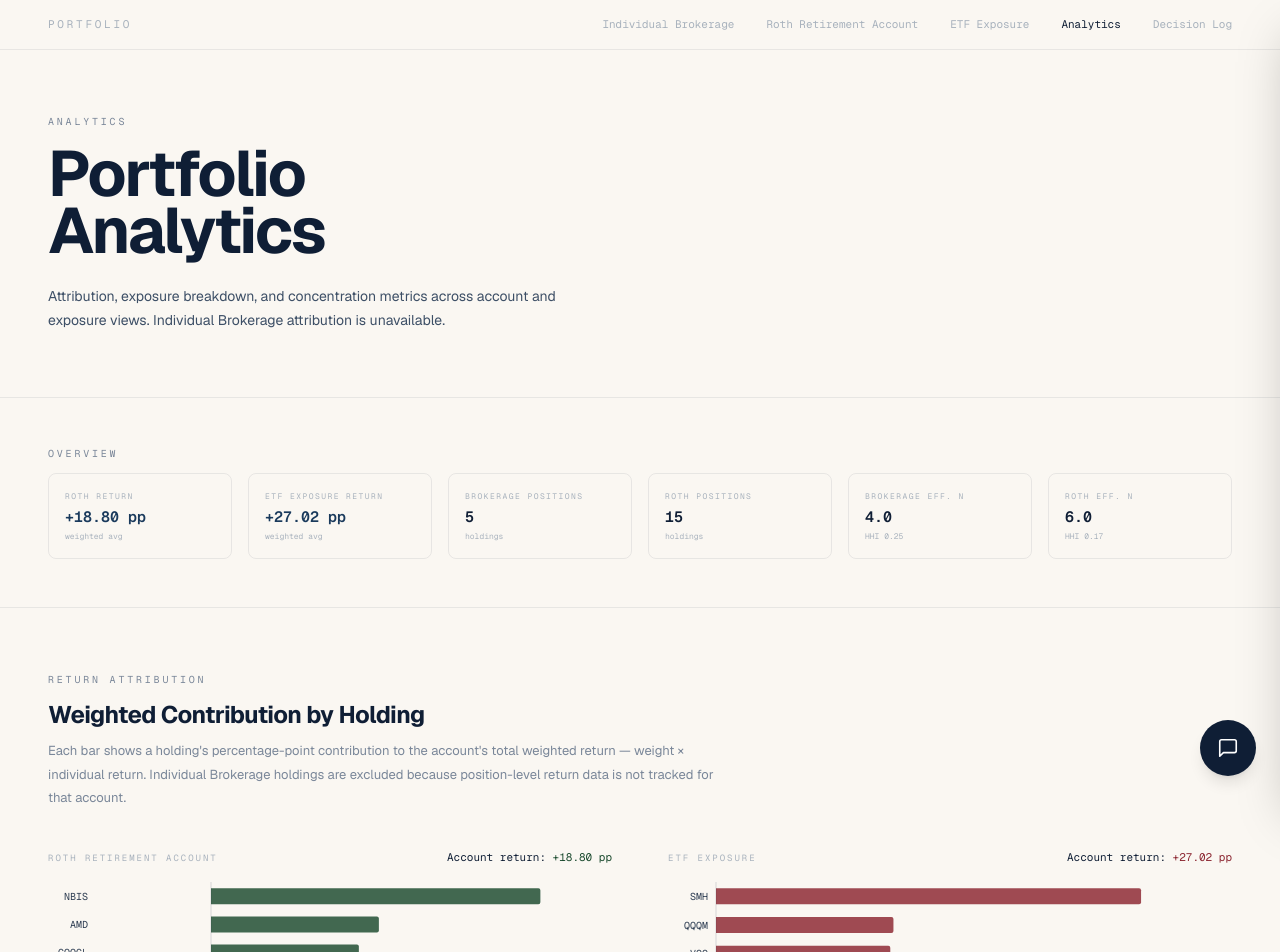
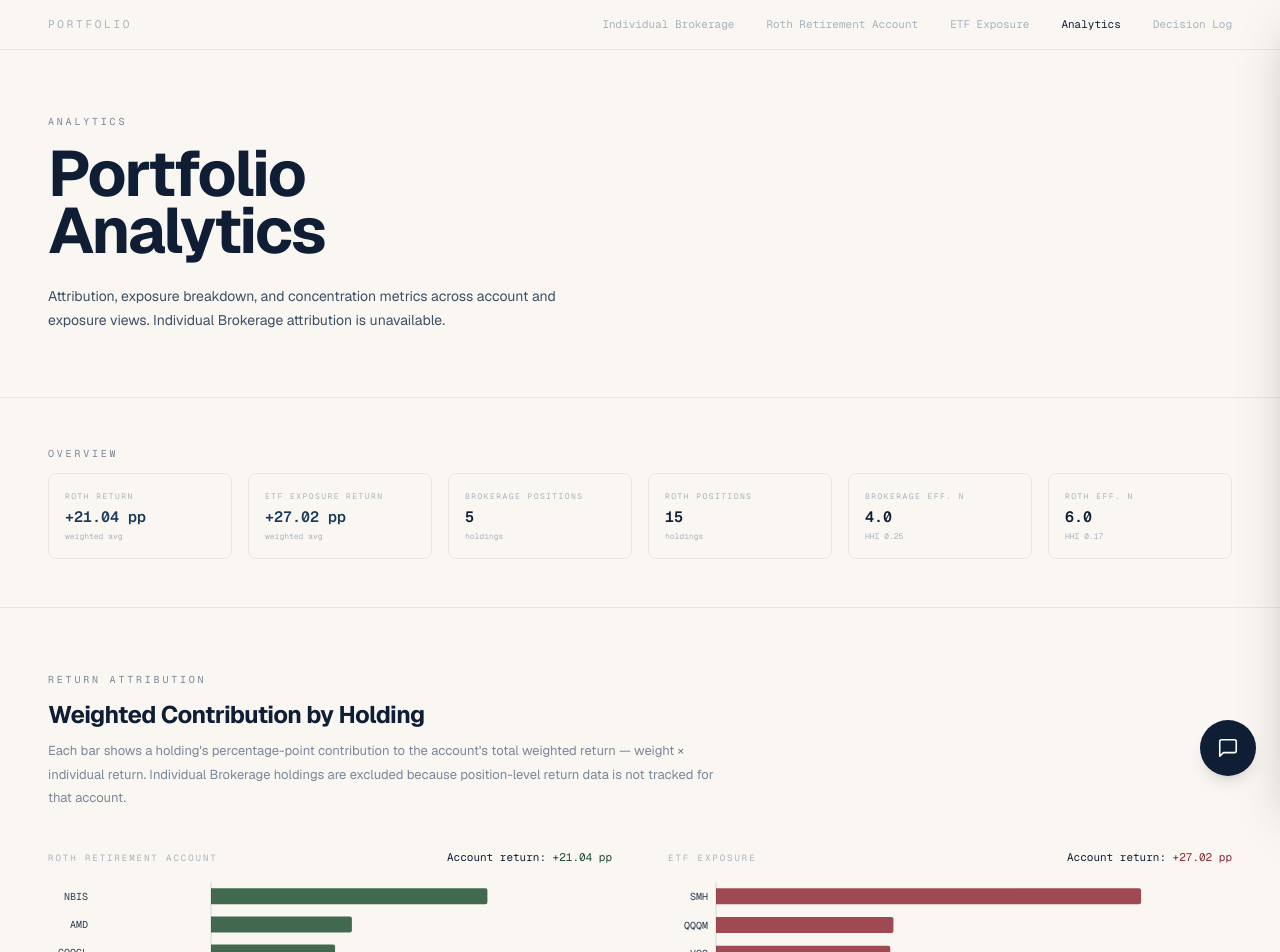
Before and after one commit to toffeli1/toffel-portfolio-site, a Next.js app: page /analytics in a window 1280 px wide. Shown: the top 952 px of the page. Built offline with nearby package versions, Linux system fonts and the light colour scheme.

Commit message:
Final polish account analytics and decision log

```diff
--- a/components/AnalyticsDashboard.tsx
+++ b/components/AnalyticsDashboard.tsx
@@ -350,8 +350,18 @@ function AttributionChart({
 // ── main dashboard ─────────────────────────────────────────────────────────────
 
 export default function AnalyticsDashboard() {
+  // ── Roth weight normalization (SOAR = 0 makes raw sum < 100) ─────────────
+  const rothTotal = useMemo(
+    () => rothIraHoldings.reduce((s, h) => s + h.portfolioWeightPct, 0) || 1,
+    []
+  );
+  const rothNormalized = useMemo(
+    () => rothIraHoldings.map((h) => ({ ...h, portfolioWeightPct: (h.portfolioWeightPct / rothTotal) * 100 })),
+    [rothTotal]
+  );
+
   // ── attribution ────────────────────────────────────────────────────────────
-  const rothAttribution = useMemo(() => computeAttribution(rothIraHoldings), []);
+  const rothAttribution = useMemo(() => computeAttribution(rothNormalized), [rothNormalized]);
   const etfAttribution = useMemo(() => computeAttribution(etfsSleeveHoldings), []);
 
   const rothReturn = rothAttribution.reduce((s, d) => s + d.contribution, 0);
@@ -363,8 +373,8 @@ export default function AnalyticsDashboard() {
     []
   );
   const rothConc = useMemo(
-    () => computeConcentration(rothIraHoldings.map((h) => h.portfolioWeightPct)),
-    []
+    () => computeConcentration(rothNormalized.map((h) => h.portfolioWeightPct)),
+    [rothNormalized]
   );
   const etfConc = useMemo(
     () => computeConcentration(etfsSleeveHoldings.map((h) => h.portfolioWeightPct)),
@@ -373,22 +383,22 @@ export default function AnalyticsDashboard() {
 
   // ── exposure: Roth IRA ─────────────────────────────────────────────────────
   const rothByGeo = useMemo(
-    () => groupWeights(rothIraHoldings.map((h) => ({ value: h.country, weight: h.portfolioWeightPct }))),
-    []
+    () => groupWeights(rothNormalized.map((h) => ({ value: h.country, weight: h.portfolioWeightPct }))),
+    [rothNormalized]
   );
   const rothByMarketCap = useMemo(
     () =>
       groupWeights(
-        rothIraHoldings.map((h) => ({
+        rothNormalized.map((h) => ({
           value: h.marketCap ?? (h.assetType === "Crypto-linked ETF" ? "Crypto-linked" : undefined),
           weight: h.portfolioWeightPct,
         }))
       ),
-    []
+    [rothNormalized]
   );
   const rothByAssetType = useMemo(
-    () => groupWeights(rothIraHoldings.map((h) => ({ value: h.assetType, weight: h.portfolioWeightPct }))),
-    []
+    () => groupWeights(rothNormalized.map((h) => ({ value: h.assetType, weight: h.portfolioWeightPct }))),
+    [rothNormalized]
   );
 
   // ── exposure: Retail ───────────────────────────────────────────────────────
```
